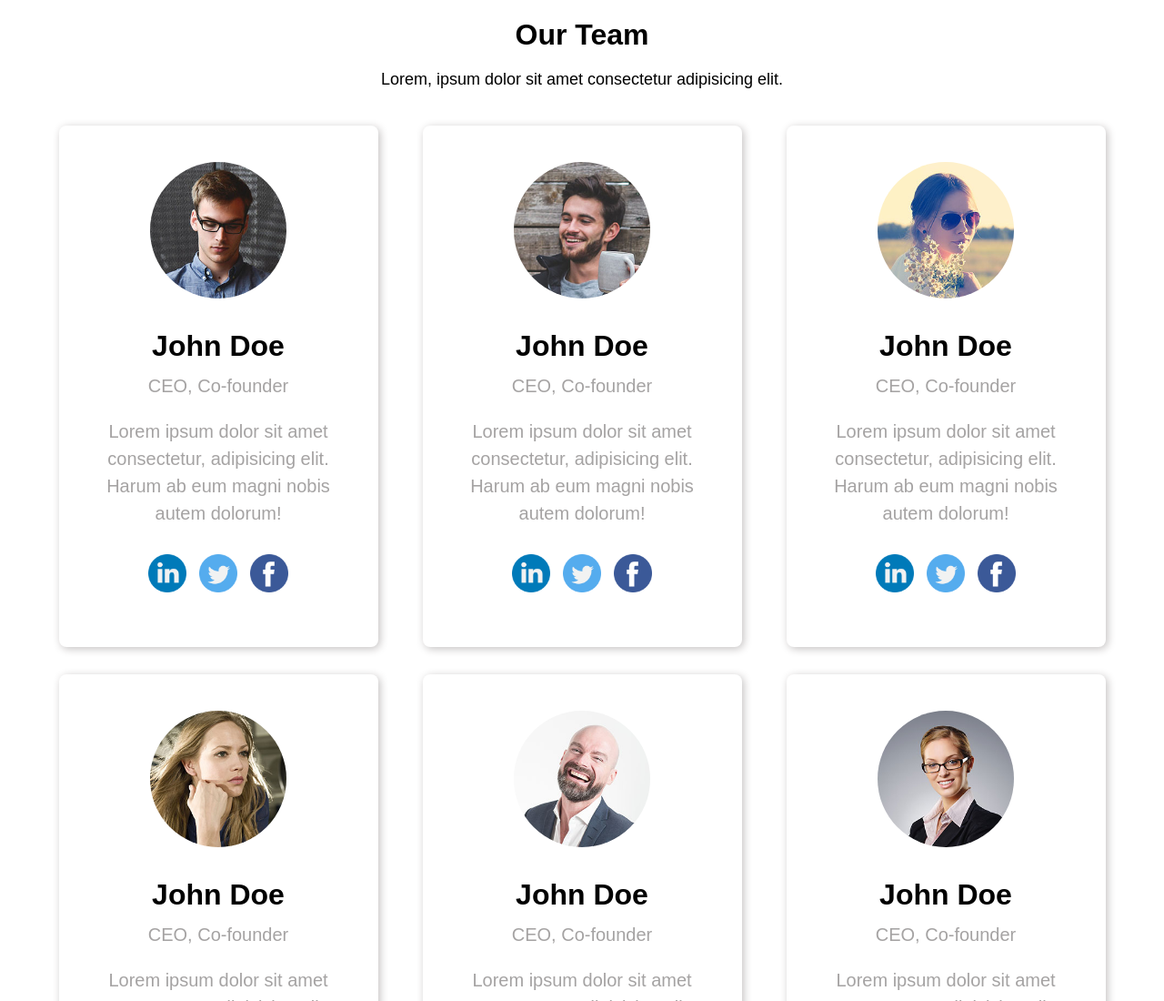
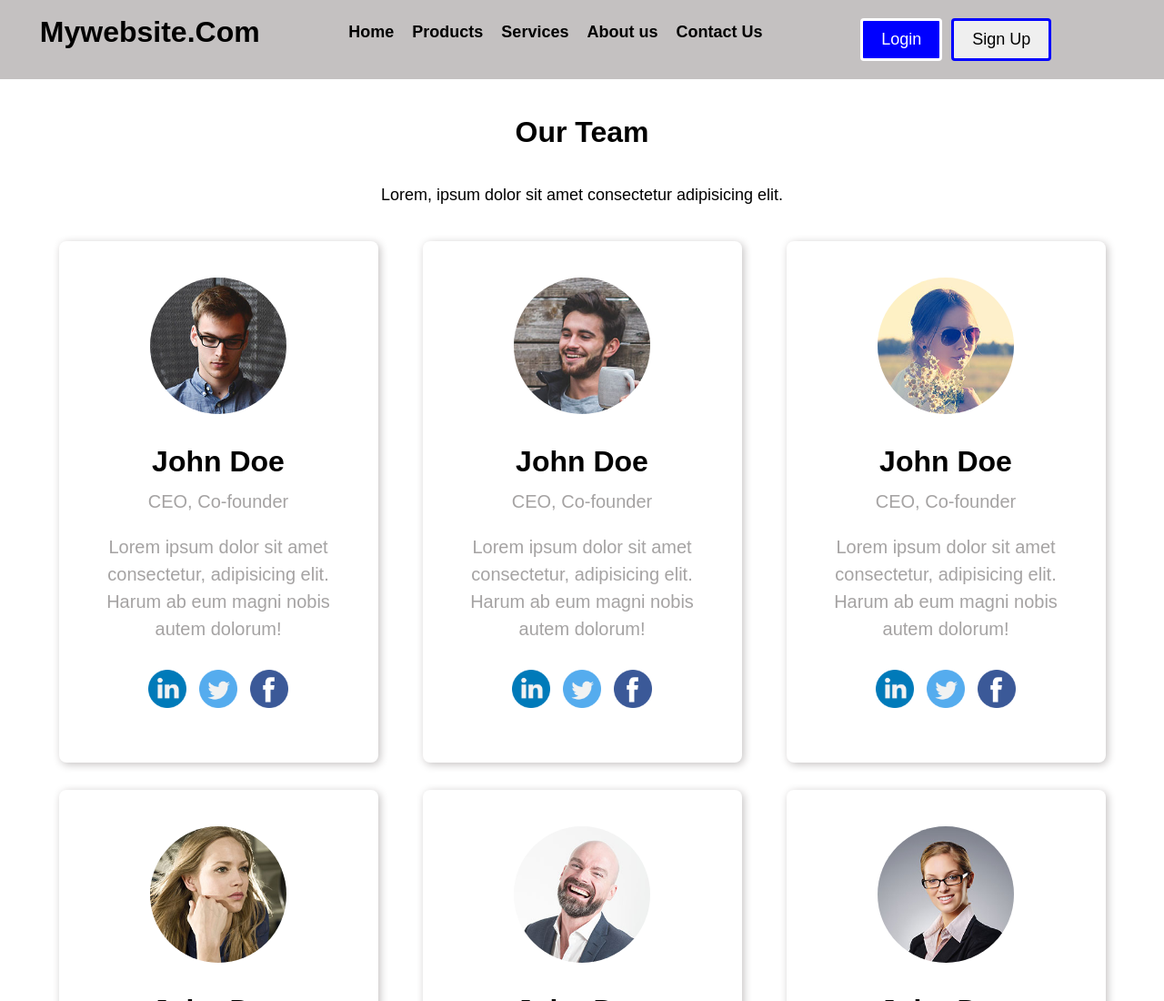
Before and after one commit to abrar-balti/Cards-Using-Flex-Box, a plain HTML site: page index.html in a window 1280 px wide. Shown: the top 1100 px of the page at 91% size. Drawn offline with Linux system fonts and the light colour scheme.

Commit message:
nav bar has been added

```diff
--- a/index.html
+++ b/index.html
@@ -11,6 +11,57 @@
 
 <body>
   <div class="main-container">
+
+    <div class="header-section">
+      <div class="logo">
+        <h1>Mywebsite.Com</h1>
+      </div>
+      <div class="menu">
+        <nav>
+          <ul>
+            <li><a href="#">Home</a></li>
+            <li><a href="#">Products</a></li>
+            <li><a href="#">Services</a></li>
+            <li><a href="#">About us </a></li>
+            <li><a href="#">Contact Us</a></li>
+          </ul>
+        </nav>
+      </div>
+      <div class="social-icon">
+        <button id="login">
+          Login
+        </button><button>
+          Sign Up
+        </button>
+      </div>
+    </div>
+
+
+
+
+
+
+
+
+
+
+
+
+
+
+
+
+
+
+
+
+
+
+
+
+
+
+
     <h1>Our Team</h1>
     <p>Lorem, ipsum dolor sit amet consectetur adipisicing elit.</p>
 
@@ -121,7 +172,7 @@
       </div>
     </div>
     <div class="copy-right">
-      <h1>2023.<span><a href = "https://www.google.com"> Abrar Balti</a></span>. All Rights Reserved.</h1>
+      <h1>2023.<span><a href="https://www.google.com"> Abrar Balti</a></span>. All Rights Reserved.</h1>
     </div>
   </div>
 </body>
--- a/style.css
+++ b/style.css
@@ -9,9 +9,54 @@
     height: 100vh;
     background-color: #ffffff;
 }
+/* hedader */
+.header-section{
+    width: 100%;
+    padding:20px 0px;
+    display: flex;
+    justify-content: space-around;
+    background-color: #c4c1c1;
+    line-height: 30px;
+
+}
+.menu ul{
+    display: flex;
+    list-style: none;
+    padding: 0;
+    margin: 0;
+}
+.menu ul li {
+
+}
+.menu ul li a{
+    text-decoration: none;
+    padding: 10px;
+    font-size: 18px;
+    font-weight: bold;
+    color: black;
+
+}
+.social-icon {
+    width: 300px;
+}
+.social-icon button {
+    margin-left: 10px;
+    padding: 10px 20px;
+    border-radius: 4px;
+    border: 3px solid blue;
+    font-size: 18px;
+
+
+}
+#login{
+    background-color: blue;
+    color: white;
+    font-weight: 500px;
+    border: 3px solid white;
+}
 .main-container >h1{
     text-align: center;
-    padding: 20px 0px;
+    padding: 40px 0px;
 }
 .main-container >p {
     text-align: center;
```
